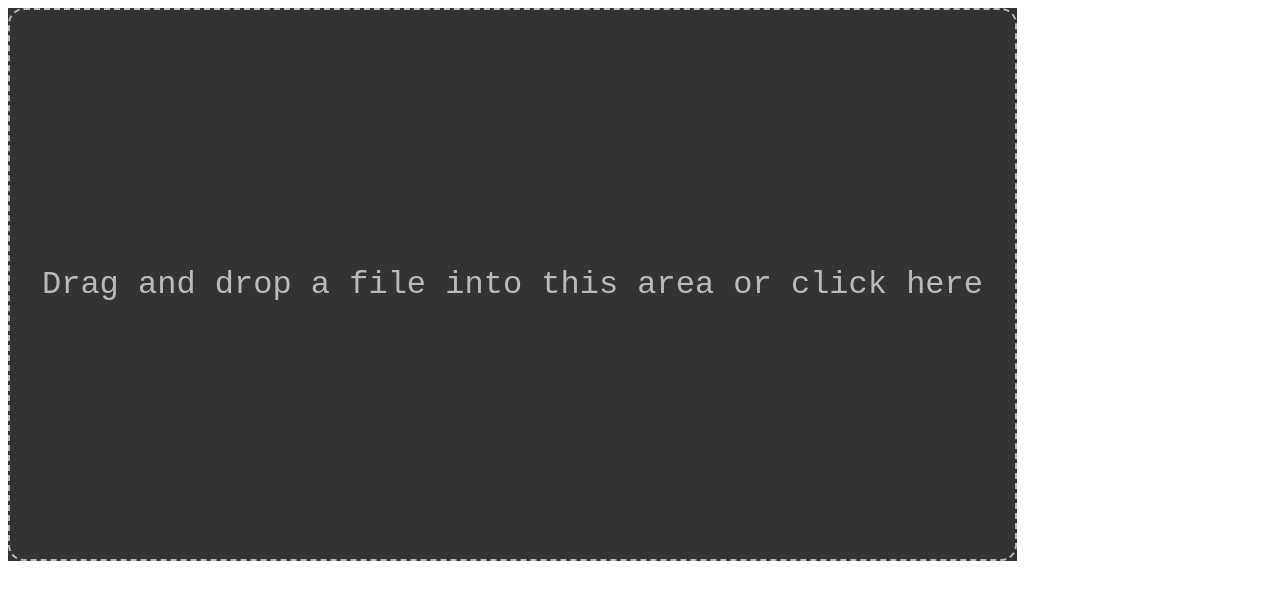
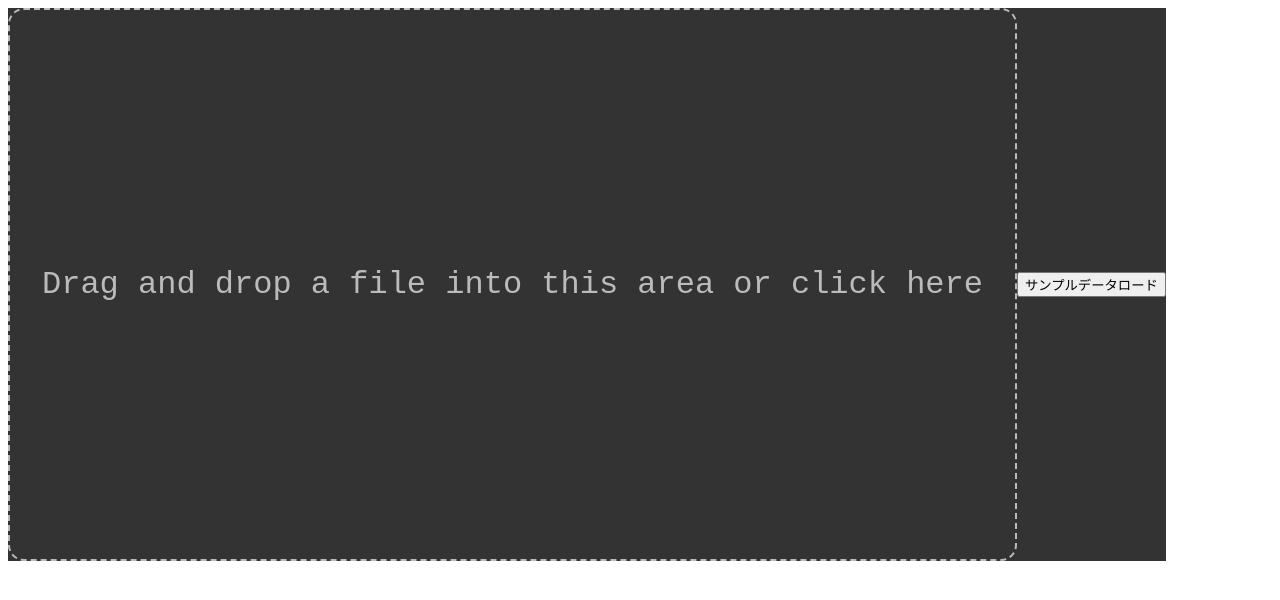
Before and after one commit to sensing-iot-standard-consortium-ja/container-repository, a Nuxt app: page / in a window 1280 px wide. Shown: the top 600 px of the page. Built offline with nearby package versions, Linux system fonts and the light colour scheme.

Commit message:
split dataloader and previewer

```diff
--- /dev/null
+++ b/components/DataLoader.vue
@@ -0,0 +1,101 @@
+<template lang="">
+  <div
+    v-if="!value"
+    class="drag"
+    @drag="handleDrag"
+    @dragstart="handleDrag"
+    @dragenter="handleDrag"
+    @dragexit="handleDrag"
+    @dragend="handleDrag"
+    @dragleave="handleDrag"
+    @dragover="handleDrag"
+    @drop="handleDrag"
+  >
+    <div>
+      <div class="open-file">
+        <input
+          id="file"
+          class="open-file-input"
+          type="file"
+          name="file"
+          @change="handleOpenFile"
+        />
+        <label class="open-file-label" for="file">
+          Drag and drop a file into this area or click here
+        </label>
+      </div>
+    </div>
+    <button @click="load_example">サンプルデータロード</button>
+  </div>
+</template>
+<script>
+export default {
+  props: ["value"],
+  computed: {},
+  methods: {
+    handleOpenFile(e) {
+      const files = e.target.files;
+      const [file] = files;
+      this.loadFile(file);
+    },
+    loadFile(file) {
+      const fr = new FileReader();
+      fr.addEventListener("load", this.handleFile);
+      fr.addEventListener("error", this.handleFile);
+      fr.readAsArrayBuffer(file);
+    },
+    handleFile(e) {
+      const fr = e.target;
+      const arrayBuffer = fr.result;
+      fr.removeEventListener("load", this.handleFile);
+      fr.removeEventListener("error", this.handleFile);
+      this.$emit("input", new DataView(arrayBuffer));
+    },
+    handleDrag(e) {
+      if (e.type === "dragover") {
+        e.preventDefault();
+      } else if (e.type === "drop") {
+        e.preventDefault();
+        const [file] = e.dataTransfer.files;
+        this.loadFile(file);
+      }
+    },
+    load_example() {
+      const arrayBuffer = new ArrayBuffer(0x17);
+      const uint8 = new Uint8Array(arrayBuffer);
+      uint8.set(
+        [
+          0xaa, 0xaa, 0x00, 0x17, 0x00, 0xde, 0xad, 0xbe, 0xef, 0x00, 0x01,
+          0xaa, 0xaa, 0x00, 0x00, 0x00, 0x00, 0x00, 0x00, 0x00, 0x01, 0x0e,
+          0x42,
+        ],
+        0
+      );
+      this.$emit("input", new DataView(arrayBuffer));
+    },
+  },
+};
+</script>
+<style>
+.drag {
+  background: #333;
+  color: #bbb;
+  display: flex;
+  align-items: center;
+  justify-content: center;
+}
+.drag .open-file {
+  display: flex;
+  justify-content: center;
+  align-items: center;
+  padding: 16rem 2rem;
+  border: 2px dashed #bbb;
+  border-radius: 1rem;
+}
+.drag .open-file label.open-file-label {
+  font-size: 2rem;
+  width: 100%;
+  height: 100%;
+  text-align: center;
+}
+</style>
--- a/components/SchemaEditor.vue
+++ b/components/SchemaEditor.vue
@@ -1,31 +1,5 @@
 <template>
-  <div
-    id="app"
-    tabIndex="1"
-    @drag="handleDrag"
-    @dragstart="handleDrag"
-    @dragenter="handleDrag"
-    @dragexit="handleDrag"
-    @dragend="handleDrag"
-    @dragleave="handleDrag"
-    @dragover="handleDrag"
-    @drop="handleDrag"
-    @keydown.prevent="handleKey"
-  >
-    <div v-if="!dataView" class="drag">
-      <div class="open-file">
-        <input
-          id="file"
-          class="open-file-input"
-          type="file"
-          name="file"
-          @change="handleOpenFile"
-        />
-        <label class="open-file-label" for="file">
-          Drag and drop a file into this area or click here
-        </label>
-      </div>
-    </div>
+  <div id="app" tabIndex="1" @keydown.prevent="handleKey">
     <div v-if="dataView" class="file">
       <div class="offsets" title="Offset">
         <div
@@ -377,27 +351,10 @@
 </template>
 <!--https://codepen.io/AzazelN28/pen/mQMapb -->
 <script>
-DataView.prototype.getUint64 = function (byteOffset, littleEndian) {
-  // split 64-bit number into two 32-bit (4-byte) parts
-  const left = this.getUint32(byteOffset, littleEndian);
-  const right = this.getUint32(byteOffset + 4, littleEndian);
-
-  // combine the two 32-bit values
-  const combined = littleEndian
-    ? left + 2 ** 32 * right
-    : 2 ** 32 * left + right;
-
-  if (!Number.isSafeInteger(combined)) {
-    console.warn(combined, "exceeds MAX_SAFE_INTEGER. Precision may be lost");
-  }
-
-  return combined;
-};
-
 export default {
+  props: ["dataView"],
   data() {
     return {
-      dataView: null,
       rowLength: 16,
       row: {
         start: 0,
@@ -443,6 +400,14 @@ export default {
       },
     };
   },
+  watch: {
+    dataView() {
+      this.row.start = 0;
+      this.row.current = 0;
+      this.column = 0;
+      this.updateInterpreter();
+    },
+  },
   computed: {
     size() {
       if (!this.dataView) {
@@ -463,7 +428,8 @@ export default {
       return Math.floor(this.dataView.byteLength / this.rowLength);
     },
     rows() {
-      return Math.ceil(this.$el.clientHeight / 16); // NOTE: This is not the row length (it's the pixel height of each line)
+      // return Math.ceil(this.$el.clientHeight / 16); // NOTE: This is not the row length (it's the pixel height of each line)
+      return 0x20; // 32行分画面に表示する
     },
     offsets() {
       if (!this.dataView) {
@@ -655,17 +621,6 @@ export default {
         this.interpreter.f64be = this.dataView.getFloat64(this.offset, false);
       }
     },
-    loadFile(file) {
-      const fr = new FileReader();
-      fr.addEventListener("load", this.handleFile);
-      fr.addEventListener("error", this.handleFile);
-      fr.readAsArrayBuffer(file);
-    },
-    handleOpenFile(e) {
-      const files = e.target.files;
-      const [file] = files;
-      this.loadFile(file);
-    },
     handleValueClick(valueIndex) {
       this.goToChar(valueIndex);
     },
@@ -703,26 +658,6 @@ export default {
         this.moveLineUp();
       } else {
         this.moveLineDown();
-      }
-    },
-    handleFile(e) {
-      const fr = e.target;
-      const arrayBuffer = fr.result;
-      fr.removeEventListener("load", this.handleFile);
-      fr.removeEventListener("error", this.handleFile);
-      this.dataView = new DataView(arrayBuffer);
-      this.updateInterpreter();
-    },
-    handleDrag(e) {
-      if (e.type === "dragover") {
-        e.preventDefault();
-      } else if (e.type === "drop") {
-        e.preventDefault();
-        this.row.start = 0;
-        this.row.current = 0;
-        this.column = 0;
-        const [file] = e.dataTransfer.files;
-        this.loadFile(file);
       }
     },
   },
@@ -893,12 +828,8 @@ input[type="file"] {
 .interpreter table.binmode tr td.raw > span::before {
   content: "0b";
 }
-.interpreter table tr:nth-child(2n + 0) td {
-  padding-top: 1rem;
-}
 .interpreter table tr:nth-child(2n + 1) td {
-  padding-bottom: 1rem;
-  border-bottom: 1px solid #bbb;
+  padding-bottom: 0.8rem;
 }
 .interpreter table tr th {
   border-bottom: 1px solid #bbb;
--- a/pages/index.vue
+++ b/pages/index.vue
@@ -1,11 +1,32 @@
 <template>
-  <SchemaEditor />
+  <div>
+    <DataLoader v-model="dataView" />
+    <SchemaEditor :dataView="dataView" />
+  </div>
 </template>
 
-<script lang="ts">
-import Vue from 'vue'
+<script>
+DataView.prototype.getUint64 = function (byteOffset, littleEndian) {
+  // split 64-bit number into two 32-bit (4-byte) parts
+  const left = this.getUint32(byteOffset, littleEndian);
+  const right = this.getUint32(byteOffset + 4, littleEndian);
 
-export default Vue.extend({
-  name: 'IndexPage'
-})
+  // combine the two 32-bit values
+  const combined = littleEndian
+    ? left + 2 ** 32 * right
+    : 2 ** 32 * left + right;
+
+  if (!Number.isSafeInteger(combined)) {
+    console.warn(combined, "exceeds MAX_SAFE_INTEGER. Precision may be lost");
+  }
+
+  return combined;
+};
+export default {
+  data() {
+    return {
+      dataView: null,
+    };
+  },
+};
 </script>
```
